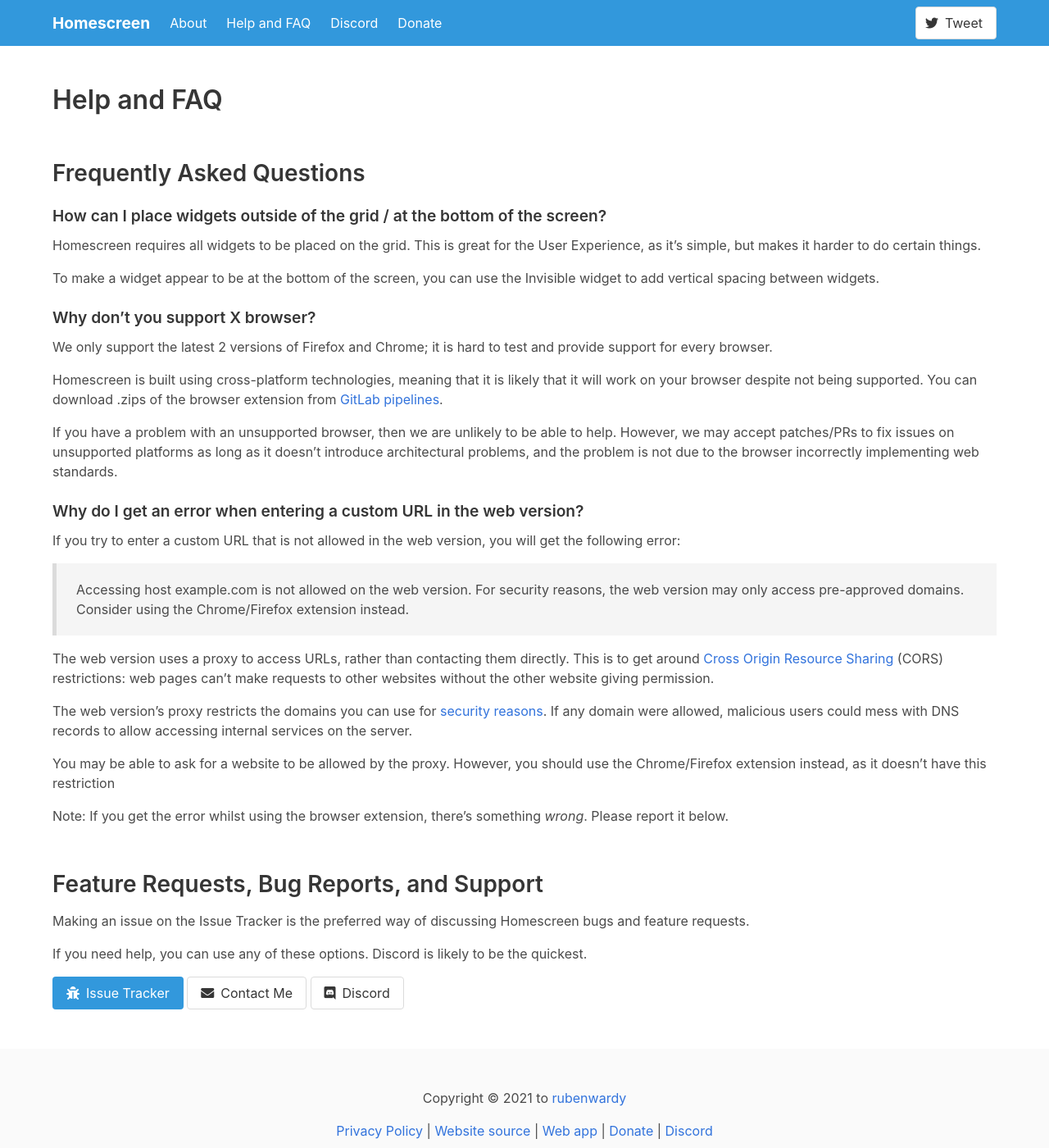
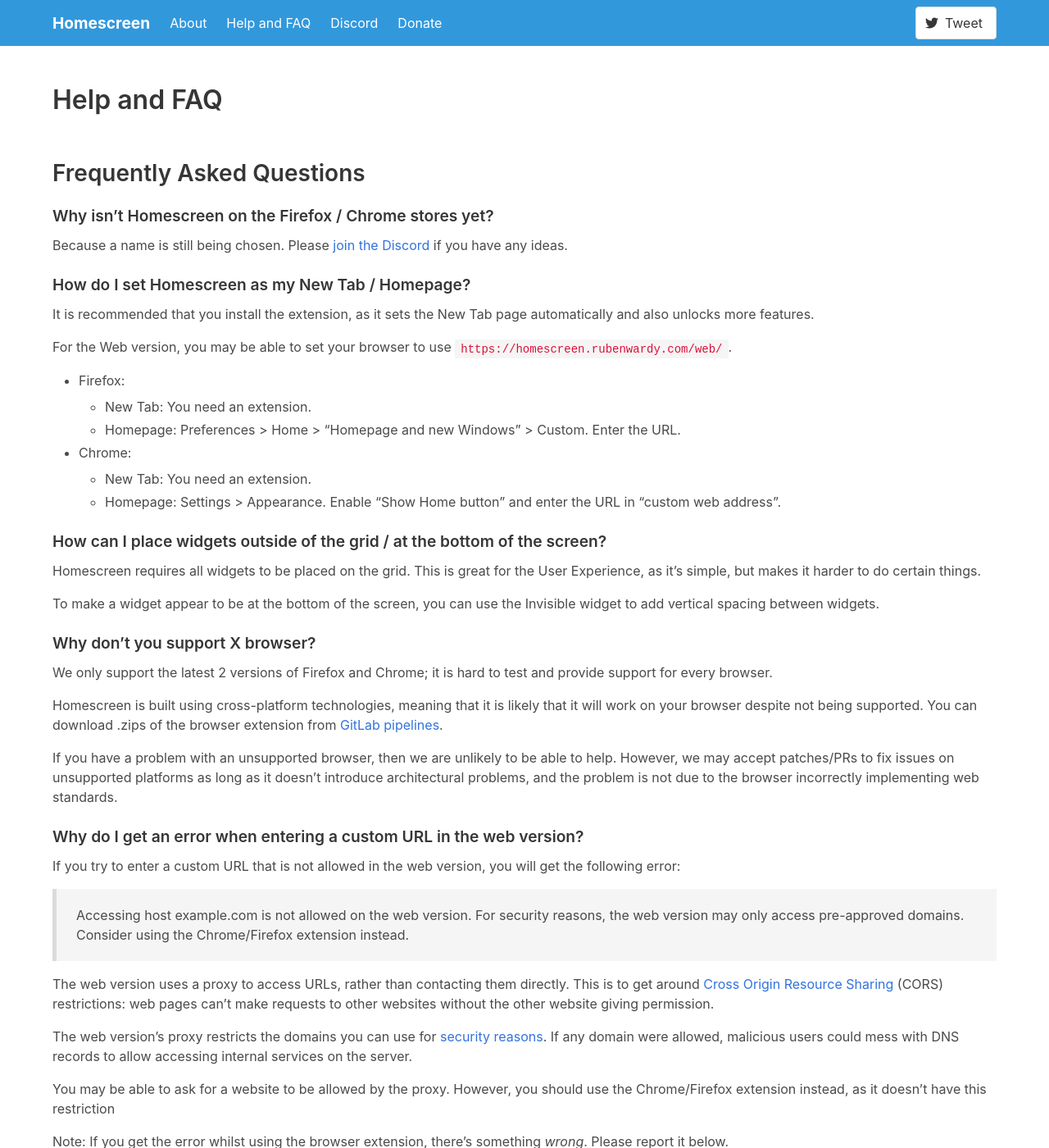
Before and after one commit to rubenwardy/renewedtab_website, a Jekyll site: the page built from help.md, in a window 1280 px wide and 1400 px high. Shown: the whole window at 82% size. Built offline with Jekyll 4.4.1, drawn with Linux system fonts in a browser that asks for light colours; some of the changed text lies outside the part shown.

Commit message:
Update FAQ and feature description

```diff
--- a/_data/features.yml
+++ b/_data/features.yml
@@ -15,9 +15,10 @@
   image: static/images/focus.png
   desc: |
     See a random curated background every 15 minutes,
-    powered by [Unsplash](https://unsplash.com).
+    powered by [Unsplash](https://unsplash\.com).
 
-    You can also choose solid colors or a custom background image.
+    You can also choose a solid color, custom collections from Unsplash,
+    or a custom background image.
 
 - title: Customisable
   image: static/images/backgrounds.png
--- a/help.md
+++ b/help.md
@@ -6,6 +6,28 @@
 # Help and FAQ
 
 ## Frequently Asked Questions
+
+### Why isn't Homescreen on the Firefox / Chrome stores yet?
+
+Because a name is still being chosen.
+Please [join the Discord](https://discord.gg/zYjR54b) if you have any ideas.
+
+### How do I set Homescreen as my New Tab / Homepage?
+
+It is recommended that you install the extension, as it sets the New Tab page
+automatically and also unlocks more features.
+
+For the Web version, you may be able to set your browser to use
+`https://homescreen.rubenwardy.com/web/`.
+
+* Firefox:
+	* New Tab: You need an extension.
+	* Homepage: Preferences > Home > "Homepage and new Windows" > Custom.
+		Enter the URL.
+* Chrome:
+	* New Tab: You need an extension.
+	* Homepage: Settings > Appearance. Enable "Show Home button" and enter the
+		URL in "custom web address".
 
 ### How can I place widgets outside of the grid / at the bottom of the screen?
 
@@ -57,6 +79,15 @@
 Note: If you get the error whilst using the browser extension, there's something
 _wrong_. Please report it below.
 
+### Why does a background that I've blocked still appear?
+
+The Homescreen API server only has 4 images available to choose from at a time.
+If you've blocked a lot of images, then it's possible that you may end up with
+all of these available images being blocked - if this is the case, then the
+first image will be used.
+
+The reason this is done is to avoid hitting the Unsplash API too much.
+
 
 ## Feature Requests, Bug Reports, and Support
 
```
